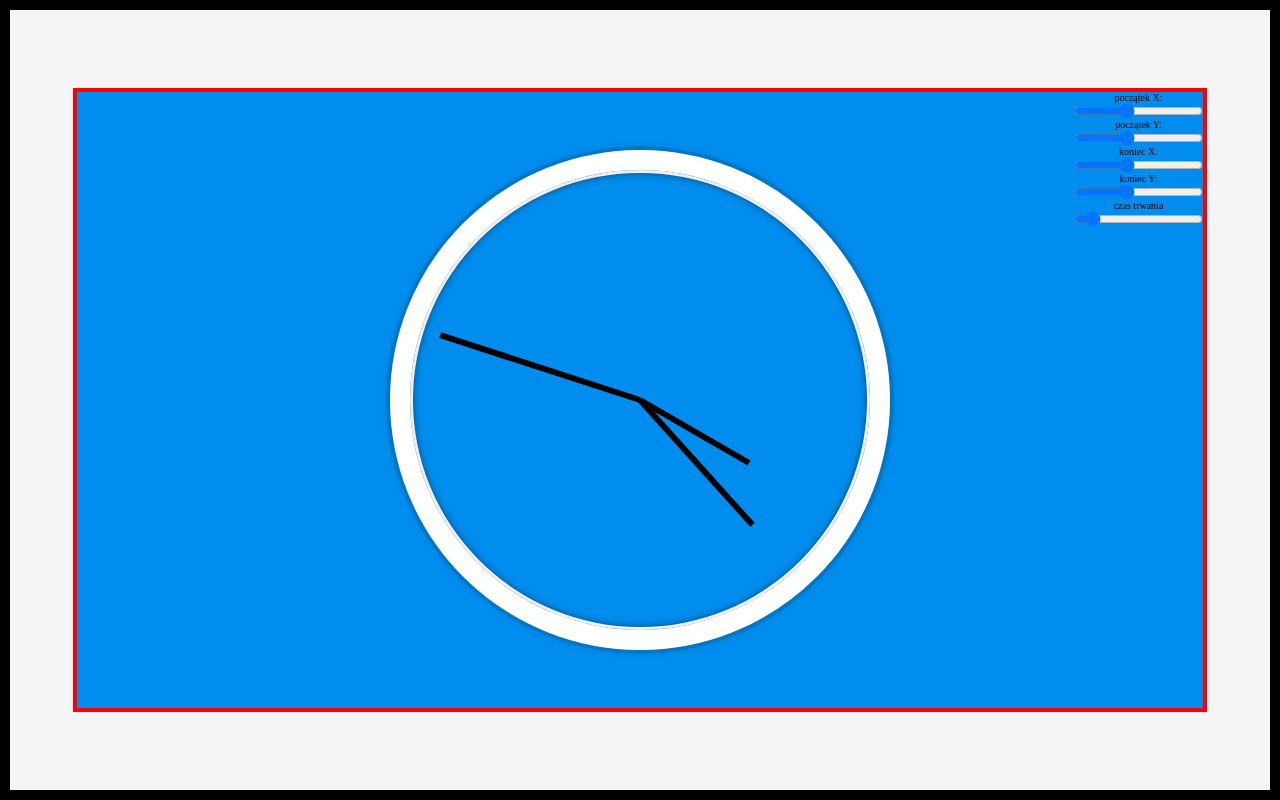
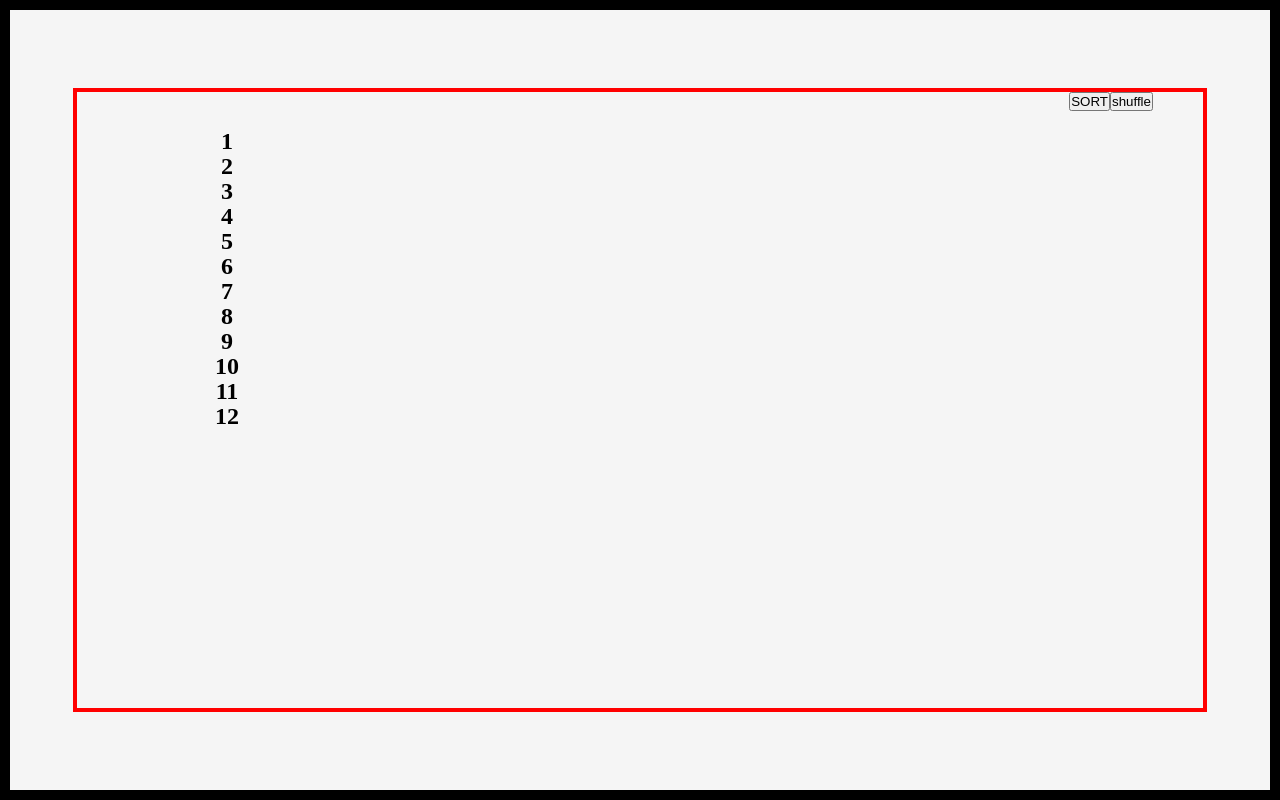
Before and after one commit to TymoteuszStr/animation-prezentation, a Vue app: page / in a window 1280 px wide. Shown: the top 800 px of the page. Built offline with nearby package versions, Linux system fonts and the light colour scheme.

Commit message:
add shuffle and sort

```diff
--- a/src/components/Slajdy/Background3D/Bg3DSlajd1.vue
+++ b/src/components/Slajdy/Background3D/Bg3DSlajd1.vue
@@ -1,5 +1,5 @@
 <template>
-  <SlajdWrapper>
+  <SlajdWrapper id="slajdWrapper">
     <div class="bg3Wrapper" id="container">
       <div class="glass" id="glass"></div>
       <Circle :size="300" style="bottom: 50px; left: 15%" />
@@ -23,10 +23,11 @@ export default {
     onMounted(() => {
       const glassCard = document.querySelector("#glass");
       const container = document.querySelector("#container");
-      console.log(container.width);
+      const slajd = document.querySelector("#slajdWrapper");
       glassCard.addEventListener("mousemove", (e) => {
-        let xAxis = (container.clientHeight / 2 - e.pageX + 300) / 70;
-        let yAxis = (container.clientWidth / 2 - e.pageY + 1000) / 70;
+        console.log(slajd.clientHeight);
+        let xAxis = (container.clientHeight / 2 - e.pageX + 600) / 70;
+        let yAxis = (container.clientWidth / 2 - e.pageY + 1900) / 70;
         console.log("xAxis: ", xAxis, "yAxis: ", yAxis);
         glassCard.style.transform = `rotateY(${xAxis}deg) rotateX(${-yAxis}deg)`;
       });
--- /dev/null
+++ b/src/components/Slajdy/Sort/SortSlajd1.vue
@@ -0,0 +1,66 @@
+<template>
+  <SlajdWrapper>
+    <div class="sortWrapper">
+      <ul class="list">
+        <li
+          class="nr"
+          v-for="(nr, index) in numbers"
+          :key="index"
+          :style="`top:${nr * 25}px`"
+        >
+          {{ nr }}
+        </li>
+      </ul>
+    </div>
+    <div class="btnWrapper">
+      <button class="btn" @click="sortNumbers()">SORT</button>
+      <button class="btn" @click="shuffleNumbers()">shuffle</button>
+    </div>
+  </SlajdWrapper>
+</template>
+
+<script>
+import { onMounted, ref } from "vue";
+import SlajdWrapper from "../SlajdWrapper.vue";
+export default {
+  name: "SortWrapper",
+  components: {
+    SlajdWrapper,
+  },
+  setup() {
+    let numbers = ref([1, 2, 3, 4, 5, 6, 7, 8, 9, 10, 11, 12]);
+    const sortNumbers = () => {
+      numbers.value.sort((a, b) => a - b);
+    };
+    const shuffleNumbers = () => {
+      numbers.value.sort(() => (Math.random() > 0.5 ? 1 : -1));
+    };
+    return { numbers, sortNumbers, shuffleNumbers };
+  },
+};
+</script>
+
+<style lang="scss">
+.list {
+  position: relative;
+  left: 50px;
+  li {
+    width: 100px;
+    line-height: 2em;
+    text-align: center;
+    transition: all 0.9s ease-out;
+    position: absolute;
+    left: 50px;
+    list-style: none;
+    font-weight: 600;
+    font-size: 24px;
+  }
+}
+.btnWrapper {
+  position: absolute;
+  right: 50px;
+}
+.btn {
+  right: 50px;
+}
+</style>
--- a/src/components/Slajdy/Zegar/ZegarSlajd1.vue
+++ b/src/components/Slajdy/Zegar/ZegarSlajd1.vue
@@ -31,7 +31,7 @@
 import { onMounted, ref } from "vue";
 import SlajdWrapper from "../SlajdWrapper.vue";
 export default {
-  name: "Home",
+  name: "Zegar",
   components: {
     SlajdWrapper,
   },
--- a/src/views/Home.vue
+++ b/src/views/Home.vue
@@ -1,15 +1,18 @@
 <template>
+  <SortSlajd1 />
   <ZegarSlajd1 />
   <Bg3DSlajd1 />
 </template>
 
 <script>
+import SortSlajd1 from "@/components/Slajdy/Sort/SortSlajd1.vue";
 import ZegarSlajd1 from "@/components/Slajdy/Zegar/ZegarSlajd1.vue";
 import Bg3DSlajd1 from "@/components/Slajdy/Background3D/Bg3DSlajd1.vue";
 
 export default {
   name: "Home",
   components: {
+    SortSlajd1,
     ZegarSlajd1,
     Bg3DSlajd1,
   },
```
